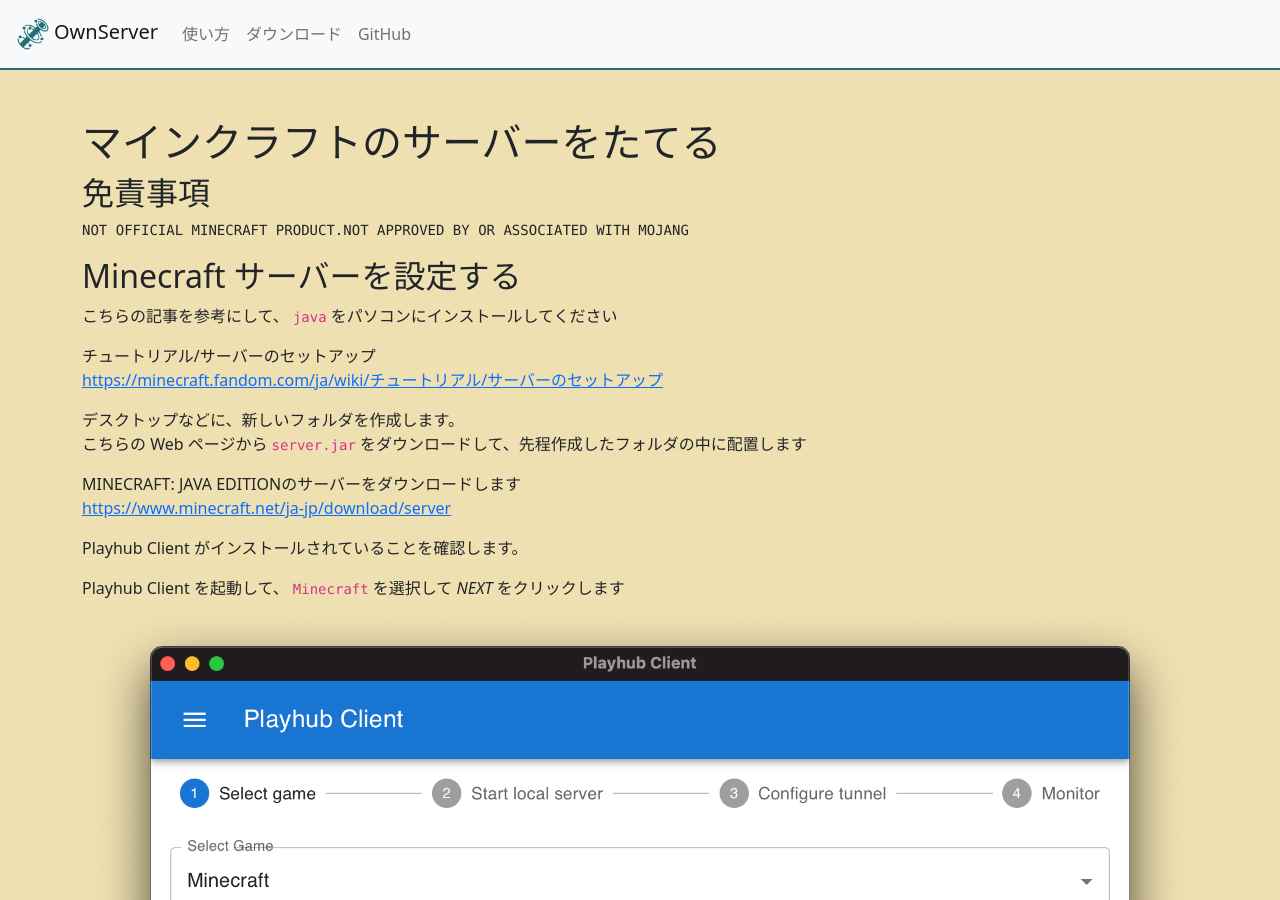
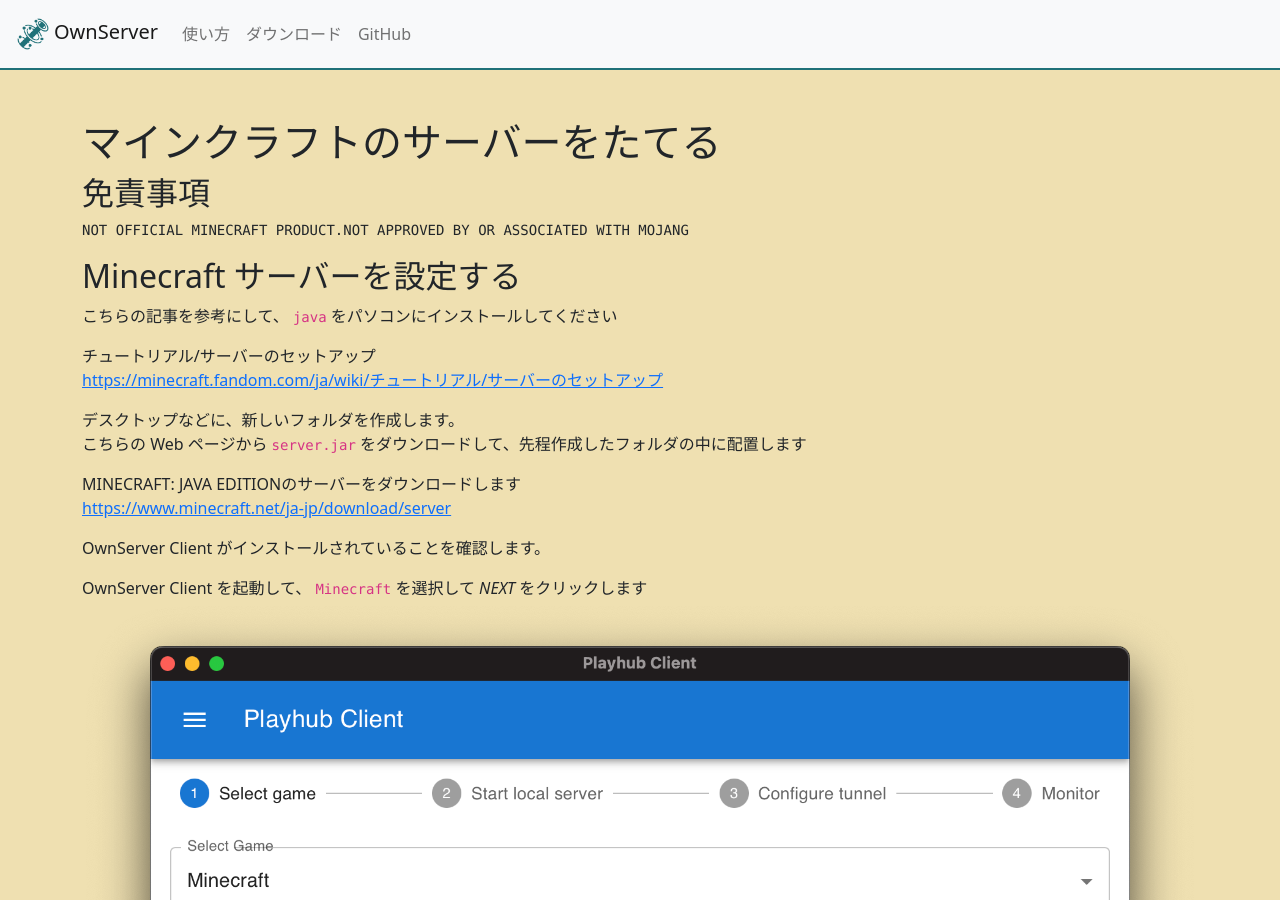
Before and after one commit to Kumassy/ownserver-client-gui, a Jekyll site: the page built from docs/games/minecraft.markdown, in a window 1280 px wide and 900 px high. Built offline with Jekyll 4.4.1, drawn with Linux system fonts in a browser that asks for light colours; some of the changed text lies outside the part shown.

Commit message:
change product name

```diff
--- a/docs/games/minecraft.markdown
+++ b/docs/games/minecraft.markdown
@@ -26,9 +26,9 @@
 > [https://www.minecraft.net/ja-jp/download/server](https://www.minecraft.net/ja-jp/download/server)
 
 
-Playhub Client がインストールされていることを確認します。
+OwnServer Client がインストールされていることを確認します。
 
-Playhub Client を起動して、 `Minecraft` を選択して *NEXT* をクリックします
+OwnServer Client を起動して、 `Minecraft` を選択して *NEXT* をクリックします
 ![](/img/minecraft/step_selectgame.png)
 
 *SELECT FILE* をクリックして、先程ダウンロードした `server.jar` を探して開いてください。 `server.jar` へのパスが表示されるでしょう。次に、 *START* をクリックして Minecraft サーバーを起動します。
@@ -51,4 +51,4 @@
 
 サーバーのアドレスを貼り付けてください。
 ![](/img/minecraft/step_ingame.png)
-サーバーのアドレスは Playhub client を起動するたびに変更されることに注意してください。
+サーバーのアドレスは OwnServer client を起動するたびに変更されることに注意してください。
```
